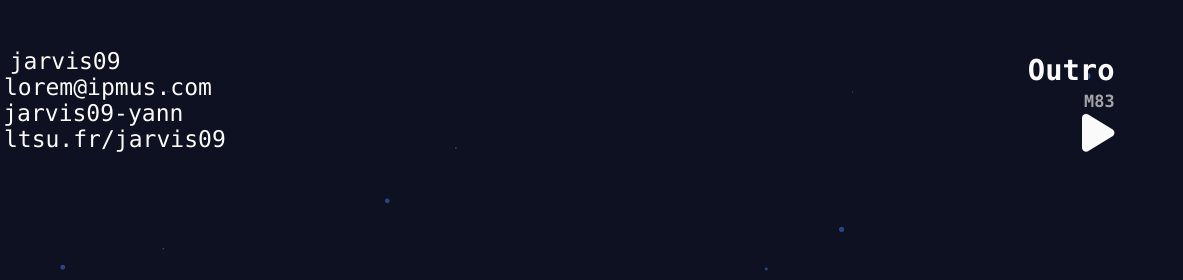
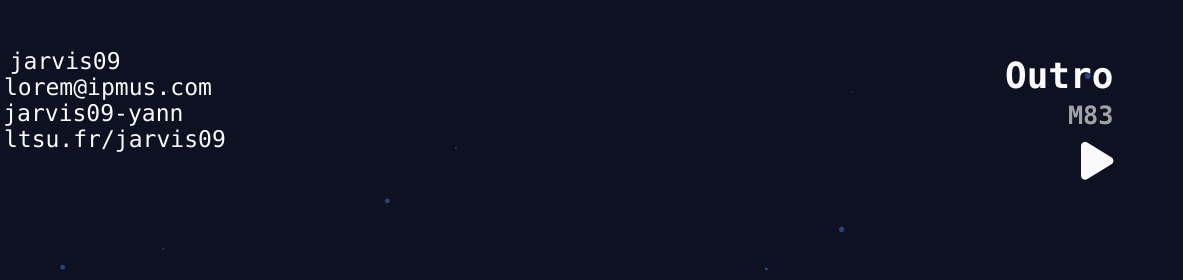
Before and after one commit to jarvis09-yann/portfolio, a website built with Vite: page index.html in a window 1280 px wide. Shown: the top 280 px of the page, 97-1280 px from the left. Built offline with nearby package versions, Linux system fonts and the light colour scheme.

Commit message:
WIP - added album icon + player layout changes

```diff
--- a/index.html
+++ b/index.html
@@ -23,7 +23,8 @@
   </div>
   <div id="header-container">
   <div id="music-player"> <!-- Music player container -->
-    <div>
+    <!-- <img id="song-cover" src="assets/album-cover.jpg" /> -->
+    <div id="song-info-container">
       <h1 id="song-name">Outro</h1>
       <h3 style="color: rgba(200, 200, 200, .8);" id="song-artist">M83</h3>
       <div id="controls">
--- a/style.css
+++ b/style.css
@@ -81,16 +81,21 @@ html {
 }
 
 #song-name {
+  font-size: 2.5em;
   display: inline;
 }
 
 #song-artist {
+  font-size: 1.75em;
   margin-top: 5px;
-  display: block;
 }
 
+
 #play-pause {
+  display: inline-block;
+  line-height: 1vh;
   font-size: 3em;
+
 }
 @media only screen and (max-width: 250px) {
   #music-player {
```
Also changed, not shown: assets/album-cover.jpg (added).
